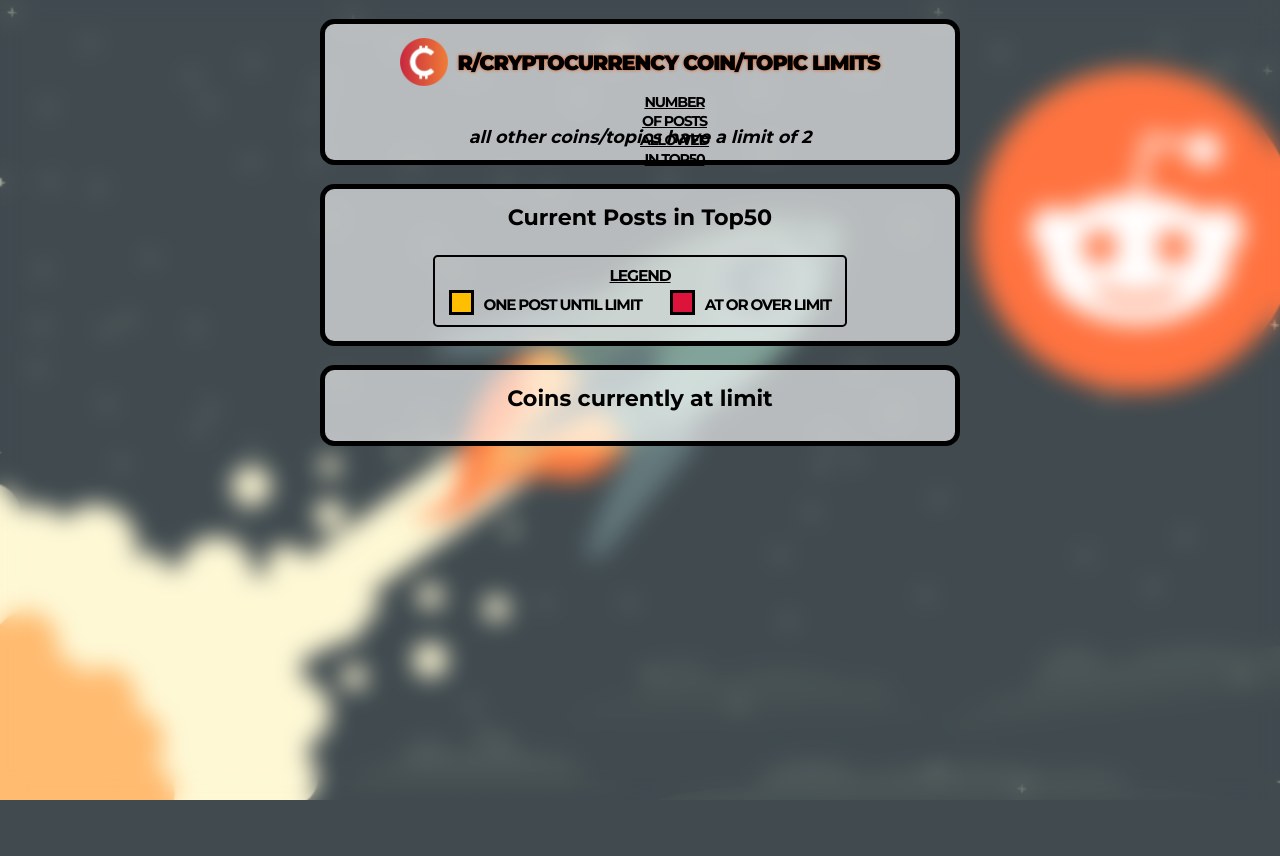
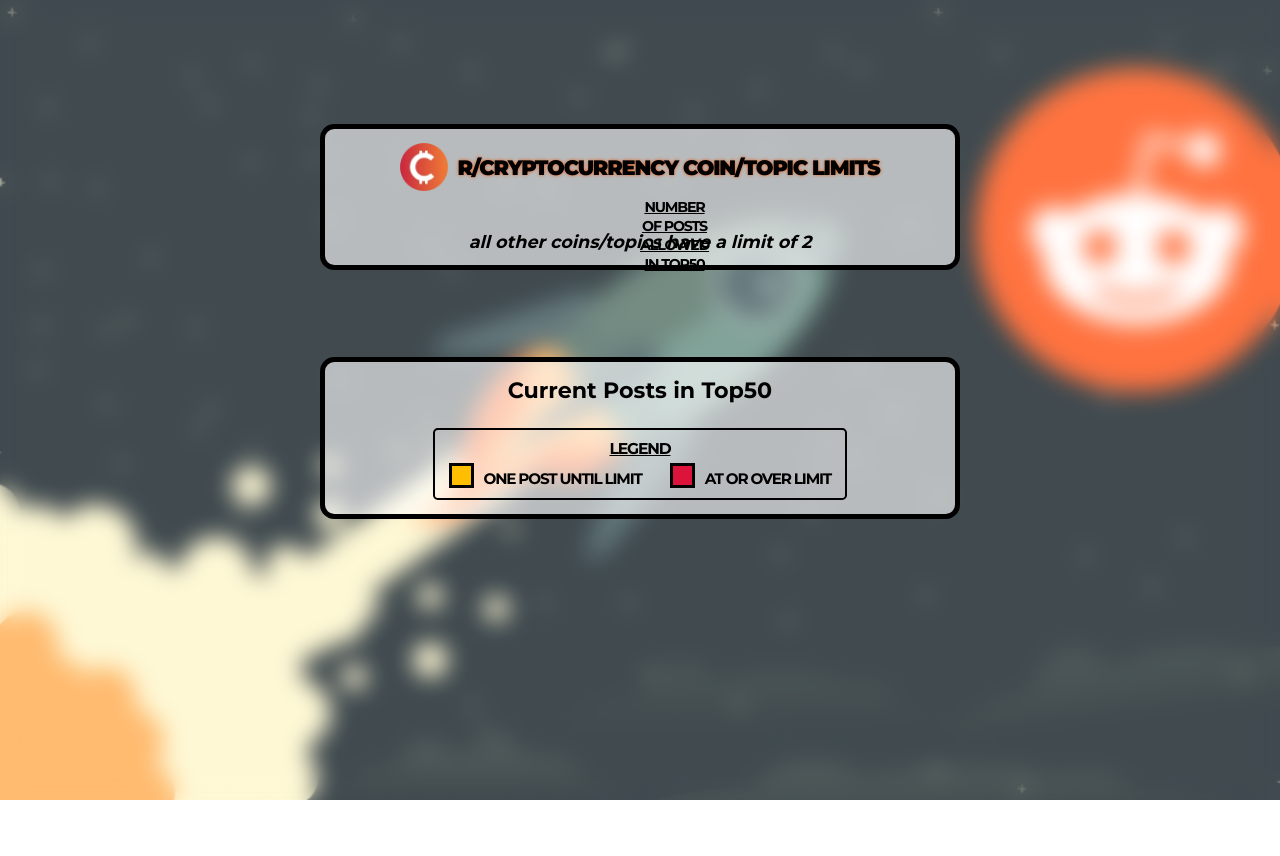
Before and after one commit to Mmackz/flask-limitcoins, a Flask app: page / in a window 1280 px wide. Before the commit the page ends 800 px from the top, so only its background shows below. Run offline with Flask 2, Linux system fonts and the light colour scheme.

Commit message:
🔥 remove unused code

```diff
--- a/static/app.css
+++ b/static/app.css
@@ -5,6 +5,7 @@
 body {
    font-family: 'Montserrat', 'Segoe UI', Tahoma, Geneva, Verdana, sans-serif;
    margin: 0;
+   min-height: 100vh;
 }
 
 body:before {
@@ -35,7 +36,13 @@
 
 #container {
    max-width: 100%;
-   margin: 1rem auto 0;
+   min-height: 550px;
+   max-height: 37rem;
+   margin: 0 auto;
+   margin-top: clamp(1rem, 7vh, 4rem);
+   display: flex;
+   flex-direction: column;
+   justify-content: space-evenly;
 }
 
 #container > div {
@@ -139,15 +146,6 @@
    top: 50%;
    transform: translate(-50%, -50%);
    z-index: 0;
-}
-
-#limited .icon {
-   width: 80%;
-   top: 62.5%;
-}
-
-#limited p {
-   top: 0.0275rem
 }
 
 .box {
@@ -266,6 +264,14 @@
    background-color: #ffbf00;
 }
 
+.error {
+   padding: 0 1rem;
+   font-size: 1.2rem;
+   text-align: center;
+   text-transform: uppercase;
+   letter-spacing: -0.0625rem;
+}
+
 @media (min-width: 362px) {
    html {
       font-size: 12px;
--- a/static/app.js
+++ b/static/app.js
@@ -1,6 +1,5 @@
 const container = document.getElementById("container");
 const coinLimits = document.getElementById("coin-limits");
-const limited = document.getElementById("limited");
 const coinPosts = document.getElementById("coin-posts");
 
 (async function () {
@@ -11,12 +10,14 @@
    const data = await responses[0].json();
    const images = await responses[1].json();
 
+   if (!data.hasOwnProperty("error")) {
       for (let key in data.posts) {
          data.posts[key].image = images[key.toLowerCase()];
       }
 
       for (let item of data.limits) {
          item.image = images[item.symbol.toLowerCase()];
+      }
    }
 
    displayLimits(data, images);
@@ -25,7 +26,10 @@
 function displayLimits(data, images) {
    if (data.hasOwnProperty("error")) {
       const html = `
-         <h2 class=error>${data.error}</h2>
+         <div>
+            <h2 class="error">${data.error}</h2>
+            <p>If this message persists, please <a href="https://www.reddit.com/message/compose/?to=/r/CryptoCurrency">contact the r/cc mod team.</a></p>
+         </div>
       `;
       container.innerHTML = html;
    } else {
@@ -51,21 +55,7 @@
             </div>
          `;
       }
-      coins =
-         coins.length > 0
-            ? coins.map(
-                 (coin) => `
-            <div class="box">
-               <img class="icon" src=${images[coin.toLowerCase()]} />
-               <div class="limit">
-                  <p class=${
-                     coin.length >= 7 ? "x-small" : coin.length >= 5 ? "small" : ""
-                  }>${coin}</p>
-               </div>
-            </div>
-         `
-              )
-            : [`<p>There is no coins currently at the limit.</p>`];
+
       limits = limits.map(
          (coin) => `
             <div class="box">
@@ -78,7 +68,6 @@
          `
       );
 
-      limited.innerHTML = coins.join("");
       coinLimits.innerHTML += limits.join("");
       coinPosts.innerHTML = coinsHtml;
    }
--- a/templates/app.html
+++ b/templates/app.html
@@ -25,11 +25,6 @@
             </div>
             <p>all other coins/topics have a limit of 2</p>
          </div>
-         <!-- <div class="coin-limits">
-                <h3 class="limits-title">Current Limits</h3>
-                <div id="coin-limits"></div>
-                <p>all other coins/topics have a limit of 2</p>
-            </div> -->
          <div>
             <h3 class="limits-title">Current Posts in Top50</h3>
             <div id="coin-posts" class="flex"></div>
@@ -47,10 +42,6 @@
                </div>
             </div>
          </div>
-         <div>
-            <h3 class="limits-title">Coins currently at limit</h3>
-            <div id="limited" class="flex"></div>
-         </div>
       </div>
       <script src="static/app.js"></script>
    </body>
```
Lines whose indentation alone changed are shown as unchanged.
